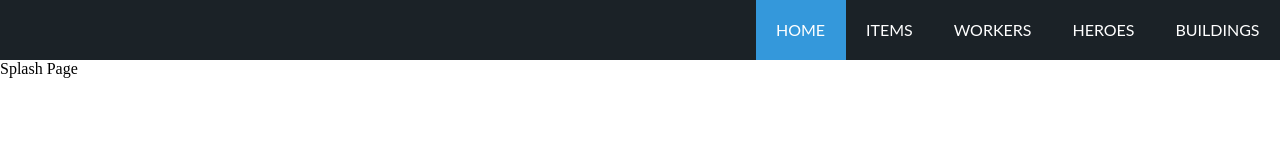
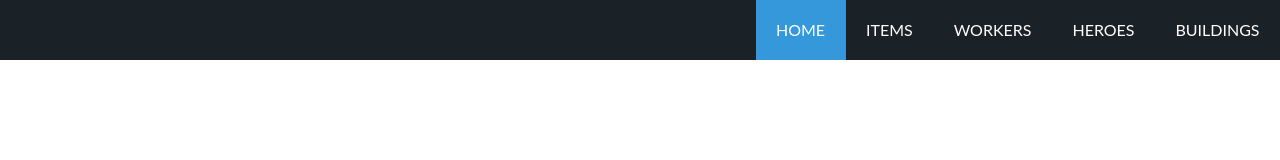
Before and after one commit to sooeung2/shdatahub, a React app: page / in a window 1280 px wide. Shown: the top 160 px of the page. Built offline with nearby package versions, Linux system fonts and the light colour scheme; the HTML template or start-up script is replaced by a standard one.

Commit message:
fixed splash

```diff
--- a/src/components/Splash.jsx
+++ b/src/components/Splash.jsx
@@ -2,9 +2,7 @@ import React from 'react';
 
 const Splash = () => {
   return (
-    <div className="splash">
-      Splash Page
-    </div>
+    <div className="splash" />
   )
 }
 
--- a/src/styles/_splash.scss
+++ b/src/styles/_splash.scss
@@ -1,5 +1,5 @@
 .splash {
-  margin-top: 60px;
+  height: 100%;
   background-image: url("../../resources/shop-heroes-logo.png");
-  background-size: 1800px 1800px;
+  background-size: cover;
 }
```
